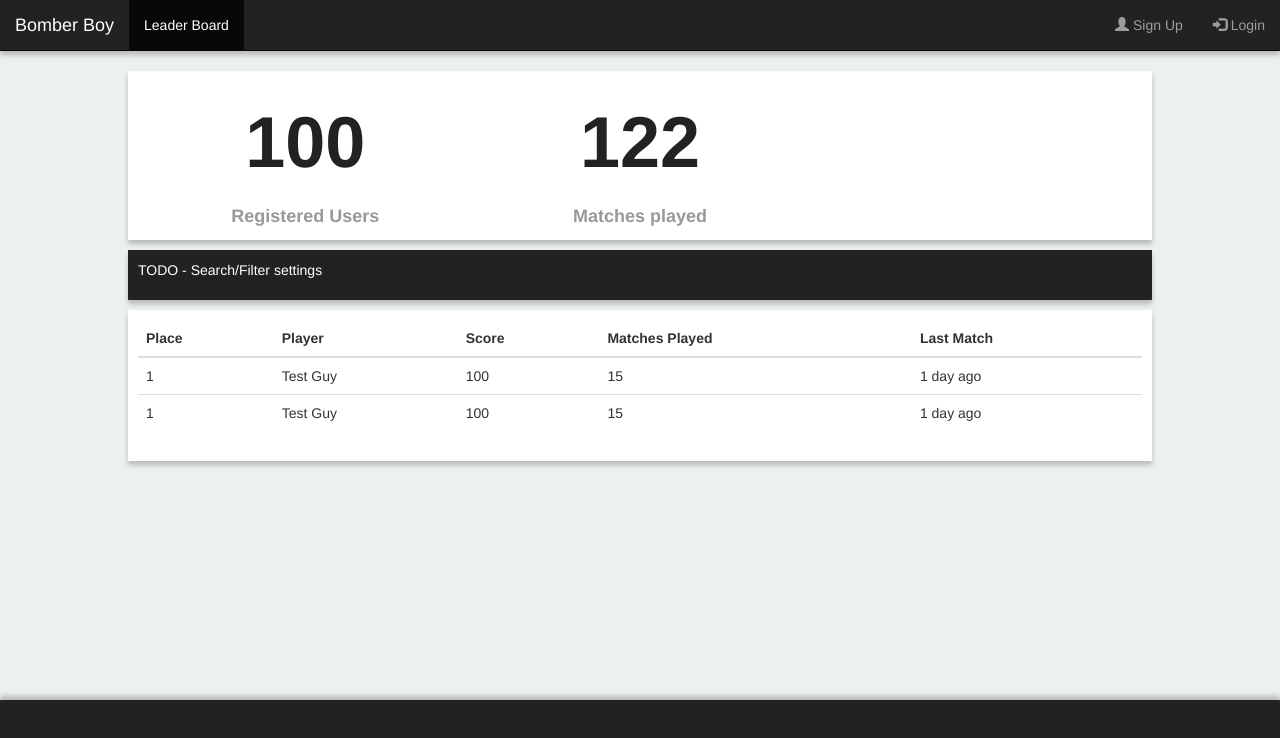
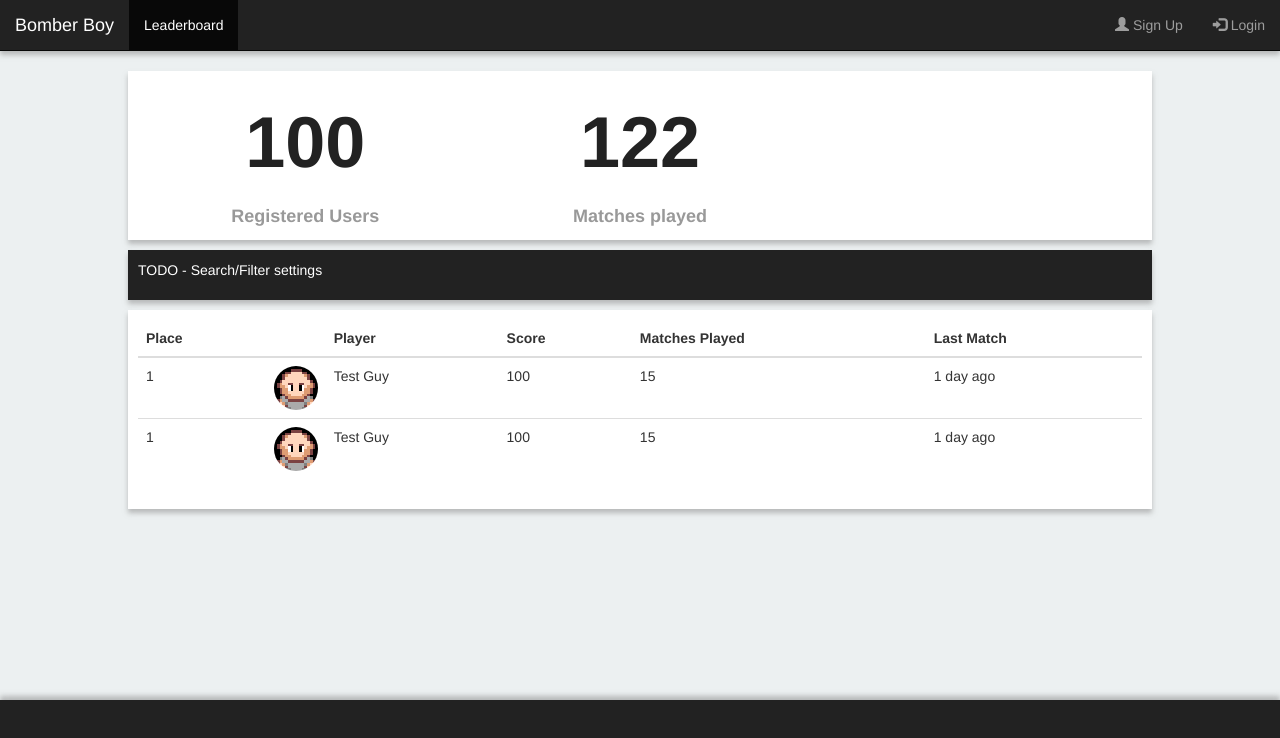
Before and after one commit to Samuel-Potter-University-Portfolio/301CR-Web-API, a website: page frontend/index.html in a window 1280 px wide. Drawn offline with nearby package versions, Linux system fonts and the light colour scheme.

Commit message:
Added avatar to leaderboard

```diff
--- a/frontend/css/leaderboard.css
+++ b/frontend/css/leaderboard.css
@@ -28,3 +28,14 @@
 	background-color: #222;
 	color:#FFF;
 }
+
+.lb-avatar-cell
+{
+	width: 60px;
+}
+
+.lb-avatar-img
+{
+	width: 60px;
+	image-rendering: pixelated;
+}
--- a/frontend/index.html
+++ b/frontend/index.html
@@ -34,7 +34,7 @@
 
 				<div class="collapse navbar-collapse" id="global-nav">
 					<ul class="nav navbar-nav">
-						<li class="active"><a href="./index.html">Leader Board</a></li>
+						<li class="active"><a href="./index.html">Leaderboard</a></li>
 					</ul>
 					<ul class="nav navbar-nav navbar-right">
 						<li><a href="./register.html"><span class="glyphicon glyphicon-user"></span> Sign Up</a></li>
@@ -76,6 +76,7 @@
 			<table class="table table-hover lb-table">
 				<thead>
 					<th>Place</th>
+					<th></th>
 					<th>Player</th>
 					<th>Score</th>
 					<th>Matches Played</th>
@@ -84,6 +85,7 @@
 				<tbody id="lb-table-body">
 					<tr id="lb-entry-template" class="lb-entry">
 						<td id="place">1</td>
+						<td id="avatar" class="lb-avatar-cell"><img id="avatar" src="./images/user_icon.png" class="img-responsive img-circle lb-avatar-img" alt="avatar"/></td>
 						<td id="name">Player Name</td>
 						<td id="score">100</td>
 						<td id="matched-played">1</td>
```
Also changed, not shown: frontend/register.html (+1 -1 lines), frontend/Images/user_icon.png (added).
